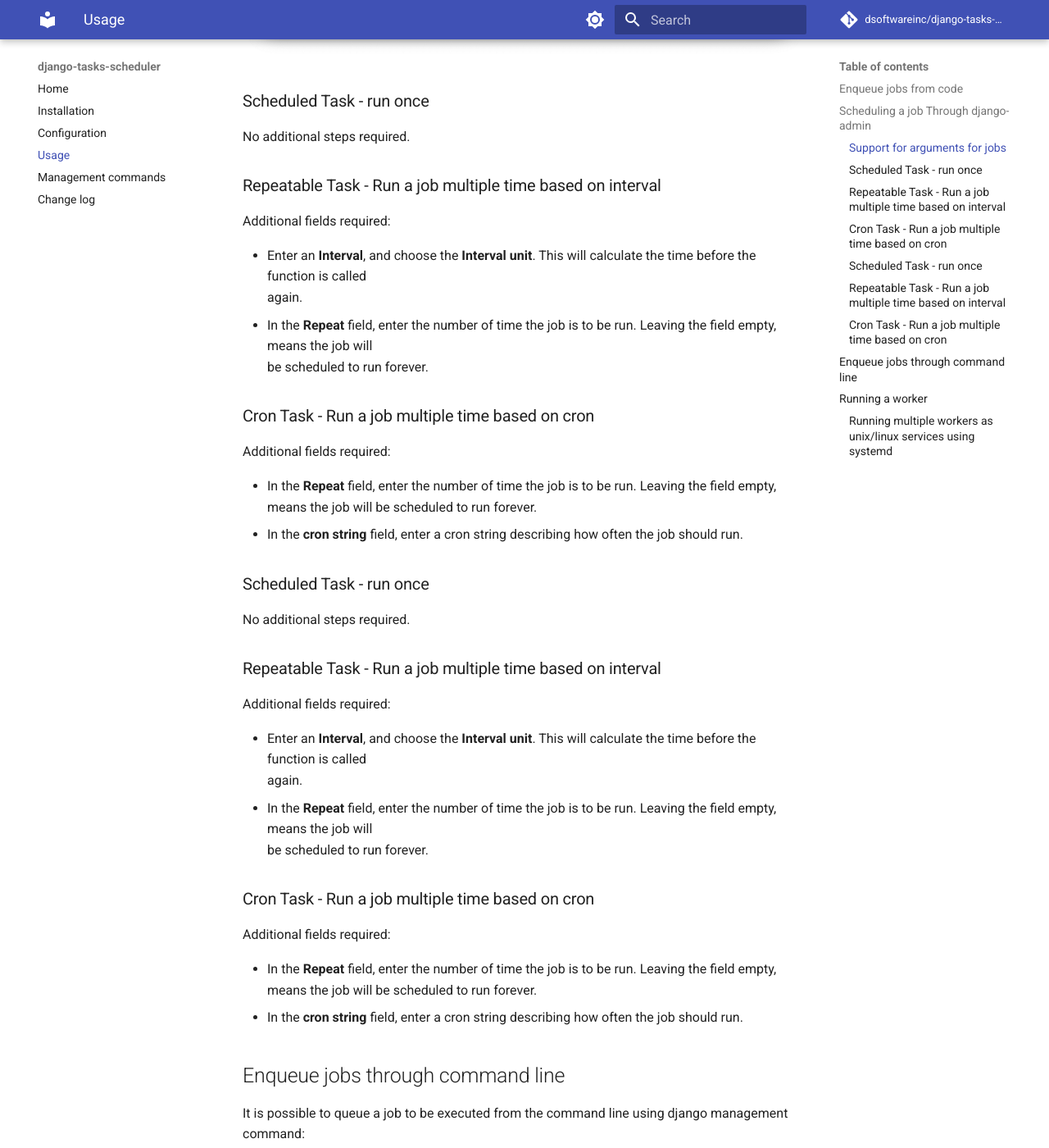
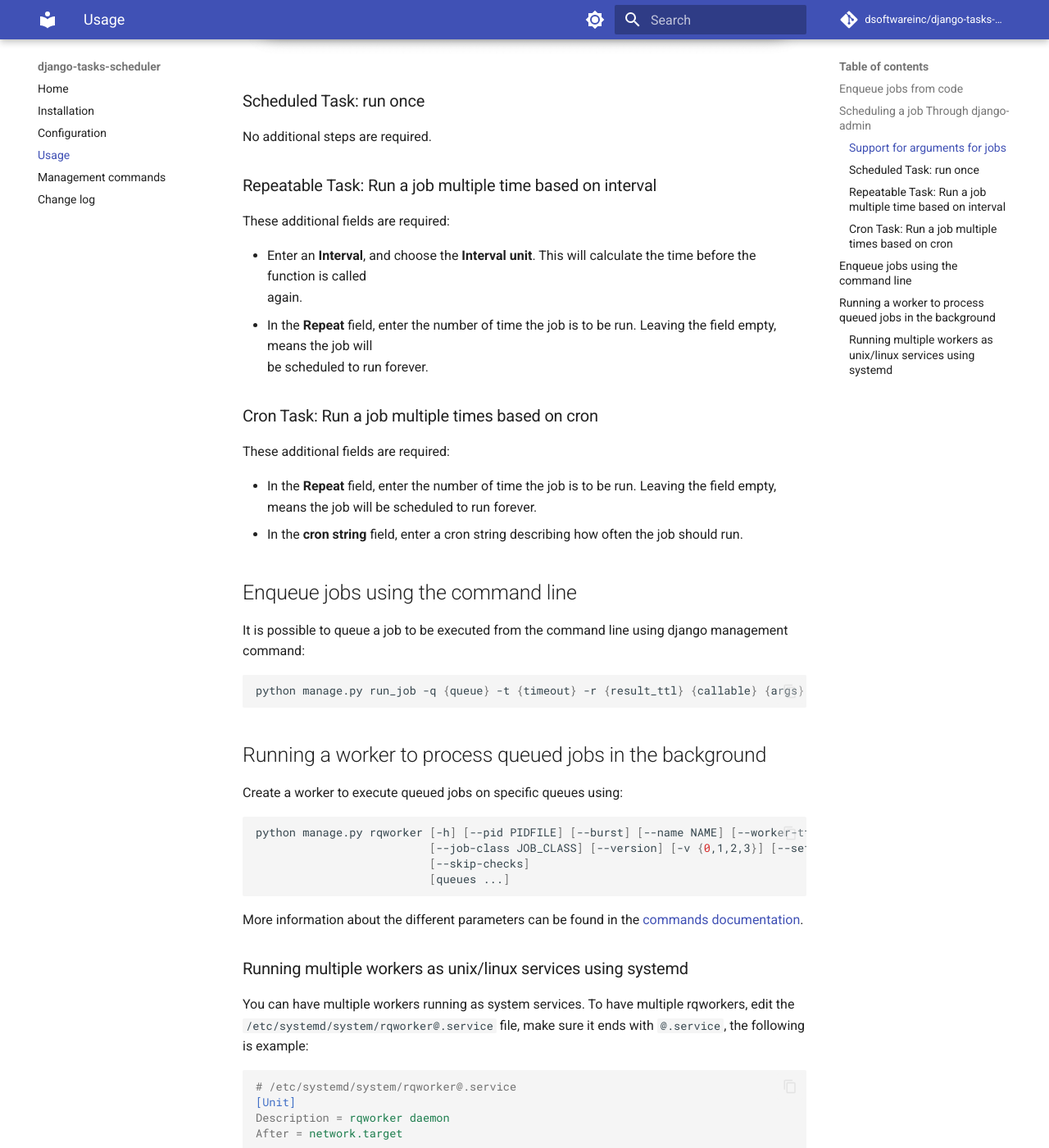
Before and after one commit to django-commons/django-tasks-scheduler, an MkDocs documentation site: the page built from docs/usage.md, in a window 1280 px wide and 1400 px high, scrolled down 2948 px. Shown: the whole window at 82% size. Built offline with MkDocs 1.6.1 and Material for MkDocs 9.7.7, drawn with Linux system fonts in a browser that asks for light colours; comment, search, counter and statistics services are not loaded; some of the changed text lies outside the part shown.

````diff
--- a/docs/commands.md
+++ b/docs/commands.md
@@ -8,9 +8,38 @@ If no queues are specified, will run on default queue only.
 All queues must have the same redis settings on `SCHEDULER_QUEUES`.
 
 ```shell
-python manage.py rqworker queue1 queue2 queue3
+usage: manage.py rqworker [-h] [--pid PIDFILE] [--burst] [--name NAME] [--worker-ttl WORKER_TTL] [--max-jobs MAX_JOBS] [--fork-job-execution FORK_JOB_EXECUTION]
+                          [--job-class JOB_CLASS] [--version] [-v {0,1,2,3}] [--settings SETTINGS] [--pythonpath PYTHONPATH] [--traceback] [--no-color] [--force-color]
+                          [--skip-checks]
+                          [queues ...]
 
+positional arguments:
+  queues                The queues to work on, separated by space, all queues should be using the same redis
+
+options:
+  --pid PIDFILE         file to write the worker`s pid into
+  --burst               Run worker in burst mode
+  --name NAME           Name of the worker
+  --worker-ttl WORKER_TTL
+                        Default worker timeout to be used
+  --max-jobs MAX_JOBS   Maximum number of jobs to execute before terminating worker
+  --fork-job-execution FORK_JOB_EXECUTION
+                        Fork job execution to another process
+  --job-class JOB_CLASS
+                        Jobs class to use
+  --version             Show program's version number and exit.
+  -v {0,1,2,3}, --verbosity {0,1,2,3}
+                        Verbosity level; 0=minimal output, 1=normal output, 2=verbose output, 3=very verbose output
+  --settings SETTINGS   The Python path to a settings module, e.g. "myproject.settings.main". If this isn't provided, the DJANGO_SETTINGS_MODULE environment variable will be used.
+  --pythonpath PYTHONPATH
+                        A directory to add to the Python path, e.g. "/home/djangoprojects/myproject".
+  --traceback           Raise on CommandError exceptions.
+  --no-color            Don't colorize the command output.
+  --force-color         Force colorization of the command output.
+  --skip-checks         Skip system checks.
 ```
+
+
 
 ## export
 
--- a/docs/usage.md
+++ b/docs/usage.md
@@ -51,8 +51,7 @@ RQ = {
 
 ## Scheduling a job Through django-admin
 
-* Sign in to the Django Admin site (e.g., http://localhost:8000/admin/) and locate the
-  **Tasks Scheduler** section.
+* Sign in to the Django Admin site (e.g., http://localhost:8000/admin/) and locate the `Tasks Scheduler` section.
 * Click on the **Add** link for the type of job you want to add (`Scheduled Task` - run once, `Repeatable Task` - run
   multiple times, `Cron Task` - Run based on cron schedule).
 * Enter a unique name for the job in the **Name** field.
@@ -83,49 +82,28 @@ calculated in runtime.
 
 ![](media/add-args.jpg)
 
-### Scheduled Task - run once
+### Scheduled Task: run once
 
-No additional steps required.
+No additional steps are required.
 
-### Repeatable Task - Run a job multiple time based on interval
+### Repeatable Task: Run a job multiple time based on interval
 
-Additional fields required:
+These additional fields are required:
 
 * Enter an **Interval**, and choose the **Interval unit**. This will calculate the time before the function is called
   again.
 * In the **Repeat** field, enter the number of time the job is to be run. Leaving the field empty, means the job will
   be scheduled to run forever.
 
-### Cron Task - Run a job multiple time based on cron
+### Cron Task: Run a job multiple times based on cron
 
-Additional fields required:
+These additional fields are required:
 
 * In the **Repeat** field, enter the number of time the job is to be run. Leaving the field empty, means the job will be
   scheduled to run forever.
 * In the **cron string** field, enter a cron string describing how often the job should run.
 
-### Scheduled Task - run once
-
-No additional steps required.
-
-### Repeatable Task - Run a job multiple time based on interval
-
-Additional fields required:
-
-* Enter an **Interval**, and choose the **Interval unit**. This will calculate the time before the function is called
-  again.
-* In the **Repeat** field, enter the number of time the job is to be run. Leaving the field empty, means the job will
-  be scheduled to run forever.
-
-### Cron Task - Run a job multiple time based on cron
-
-Additional fields required:
-
-* In the **Repeat** field, enter the number of time the job is to be run. Leaving the field empty, means the job will be
-  scheduled to run forever.
-* In the **cron string** field, enter a cron string describing how often the job should run.
-
-## Enqueue jobs through command line
+## Enqueue jobs using the command line
 
 It is possible to queue a job to be executed from the command line
 using django management command:
@@ -134,18 +112,24 @@ using django management command:
 python manage.py run_job -q {queue} -t {timeout} -r {result_ttl} {callable} {args}
 ```
 
-## Running a worker
+## Running a worker to process queued jobs in the background
 
 Create a worker to execute queued jobs on specific queues using:
 
 ```shell
-python manage.py rqworker [queues ...]
+python manage.py rqworker [-h] [--pid PIDFILE] [--burst] [--name NAME] [--worker-ttl WORKER_TTL] [--max-jobs MAX_JOBS] [--fork-job-execution FORK_JOB_EXECUTION]
+                          [--job-class JOB_CLASS] [--version] [-v {0,1,2,3}] [--settings SETTINGS] [--pythonpath PYTHONPATH] [--traceback] [--no-color] [--force-color]
+                          [--skip-checks]
+                          [queues ...]
+
 ```
+
+More information about the different parameters can be found in the [commands documentation](commands.md).
 
 ### Running multiple workers as unix/linux services using systemd
 
 You can have multiple workers running as system services.
-In order to have multiple rqworkers, edit the `/etc/systemd/system/rqworker@.service`
+To have multiple rqworkers, edit the `/etc/systemd/system/rqworker@.service`
 file, make sure it ends with `@.service`, the following is example:
 
 ```ini
````
Also changed, not shown: other parts of docs/usage.md (+1 -1 lines), docs/installation.md (+1 -0 lines), 2 other files.
